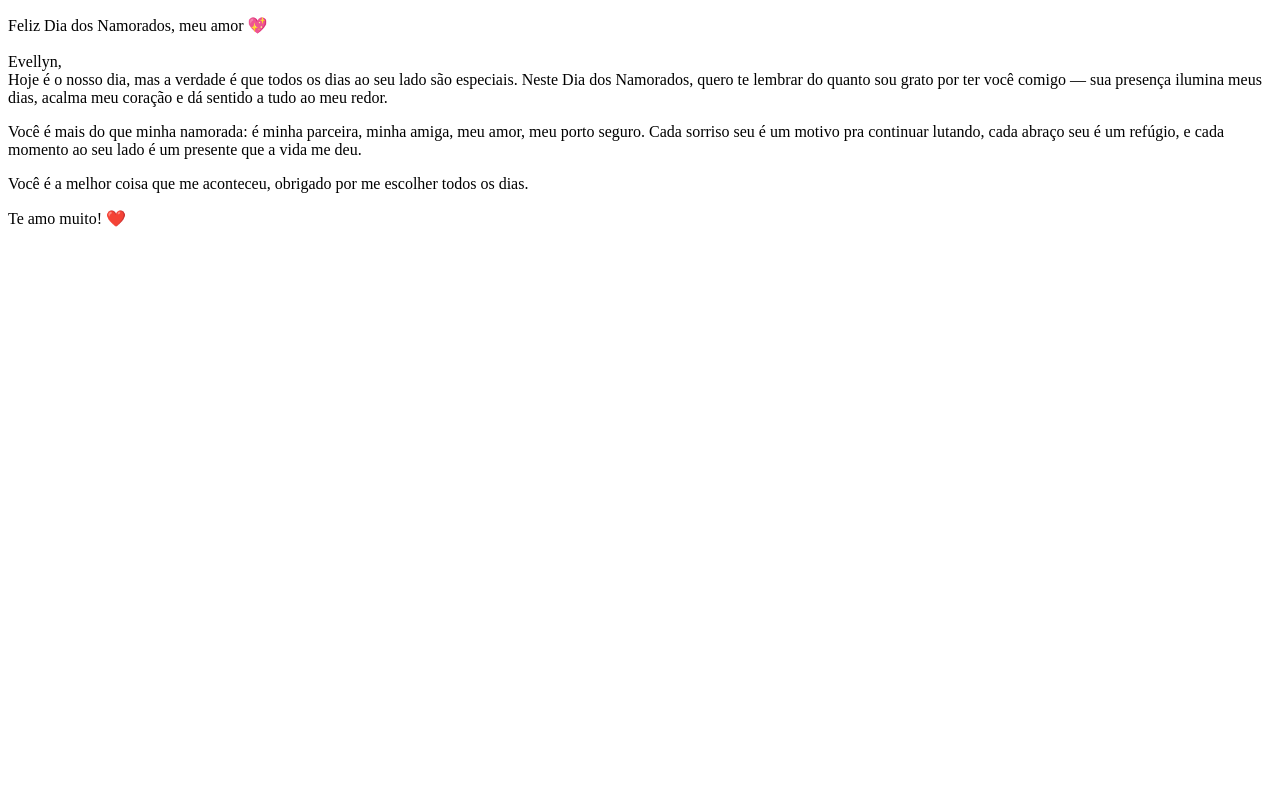
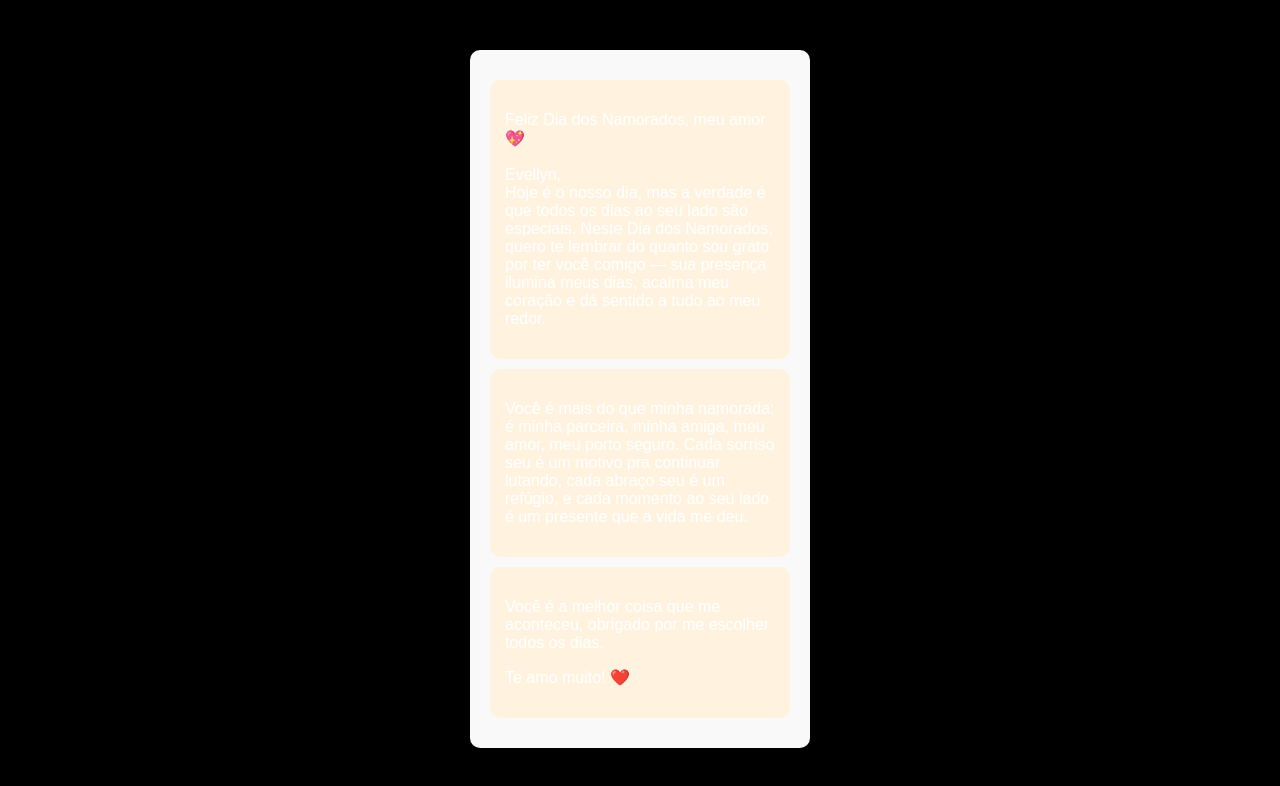
Before and after one commit to eve3345/Ger, a plain HTML site: page index.html in a window 1280 px wide. Drawn offline with nearby package versions, Linux system fonts and the light colour scheme.

Commit message:
Update style.css

```diff
--- a/style.css
+++ b/style.css
@@ -1,29 +1,22 @@
-//Colors
-$bg: #000;
-
-$tab-bg: #f9f9f9;
-
-$f-color: #ba9872;
-$s-color: #967b5c;
-$t-color: #a38564;
-$fo-color: #f9f9f9;
-$fi-color: #e2e2e2;
-
-//Mixins
-@mixin posAbsolute($p) {
-  width: 100%;
-  height: 100%;
-  bottom: 0;
-  left: 0;
-  @if ($p == a) {
-    position: absolute;
-  } @else if($p == r) {
-    position: relative;
-  }
+body {
+  background: #000;
+  color: #fff;
+  font-family: sans-serif;
 }
 
-// General styles
-* {
-  padding: 0;
-  margin: 0;
-  box-sizing: border-box;
+.envelop {
+  position: relative;
+  width: 300px;
+  margin: 50px auto;
+  padding: 20px;
+  background: #f9f9f9;
+  border-radius: 10px;
+}
+
+.note {
+  margin: 10px 0;
+  background: #fff3e0;
+  padding: 15px;
+  border-radius: 10px;
+  transition: height 0.3s ease;
+}
```
